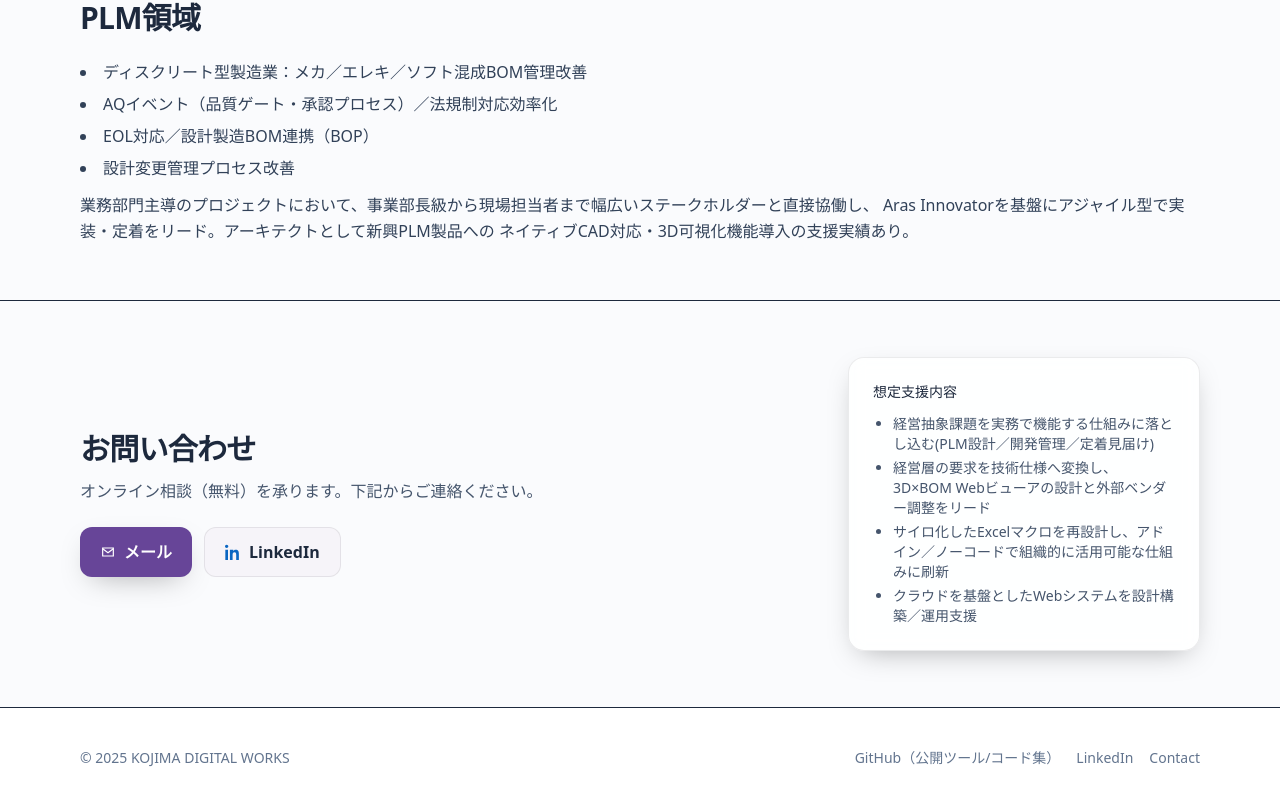
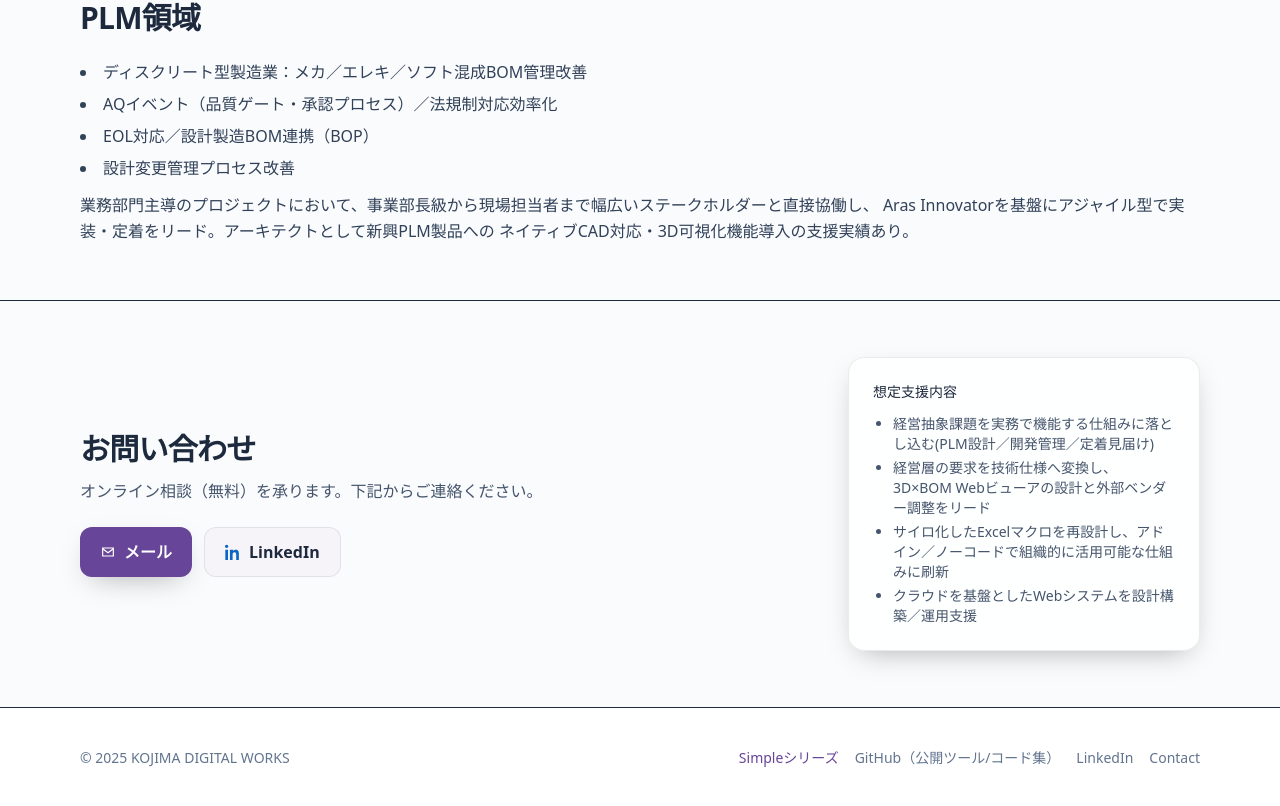
Before and after one commit to takamichikojima/kjbiz-web, a React (Vite) app: page / in a window 1280 px wide. Shown: the part 919-1725 px from the top of the page. Built offline with nearby package versions, Linux system fonts and the light colour scheme.

Commit message:
feat: link Simple series from footer

```diff
--- a/src/App.tsx
+++ b/src/App.tsx
@@ -161,7 +161,10 @@ export default function App() {
       <footer className="py-10 border-t bg-white/60">
         <div className="max-w-6xl mx-auto px-4 text-sm text-slate-500 flex flex-col sm:flex-row items-center justify-between gap-3">
           <div>© {new Date().getFullYear()} KOJIMA DIGITAL WORKS</div>
-          <div className="flex gap-4">
+          <div className="flex flex-wrap justify-center gap-4">
+            <a href="/simple/" className="font-medium text-primary hover:underline">
+              Simpleシリーズ
+            </a>
             <a
               href="https://github.com/takamichikojima"
               target="_blank"
```
